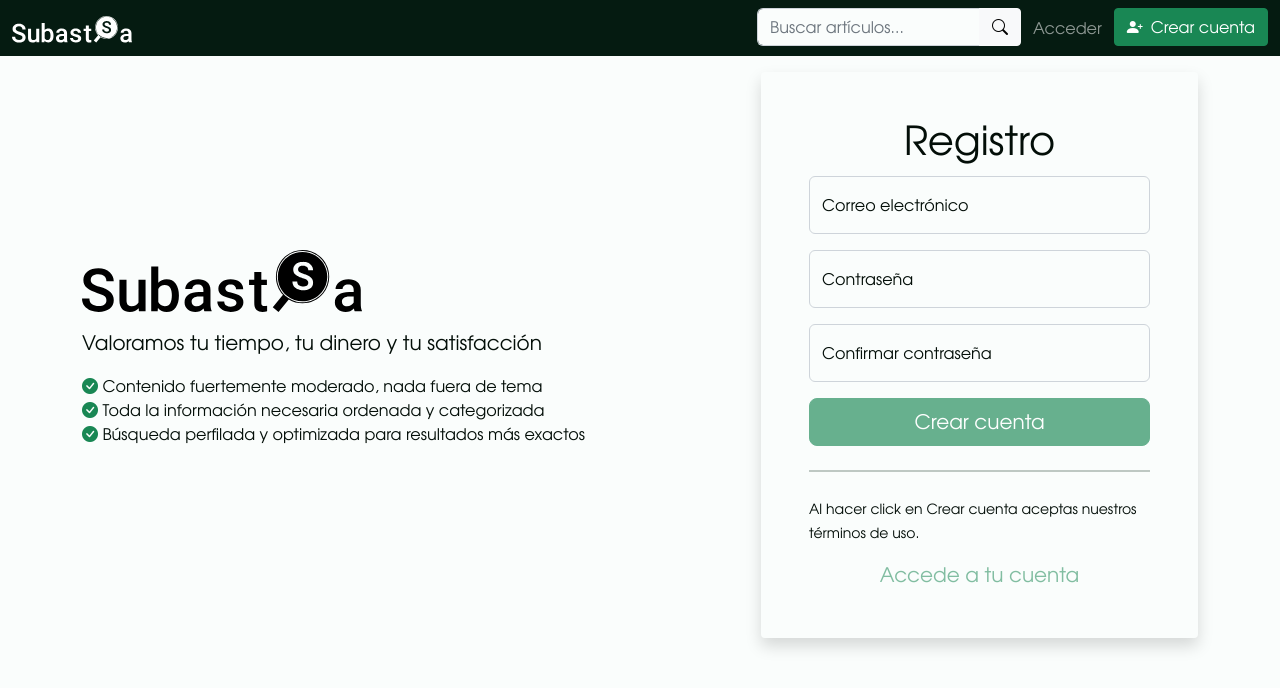
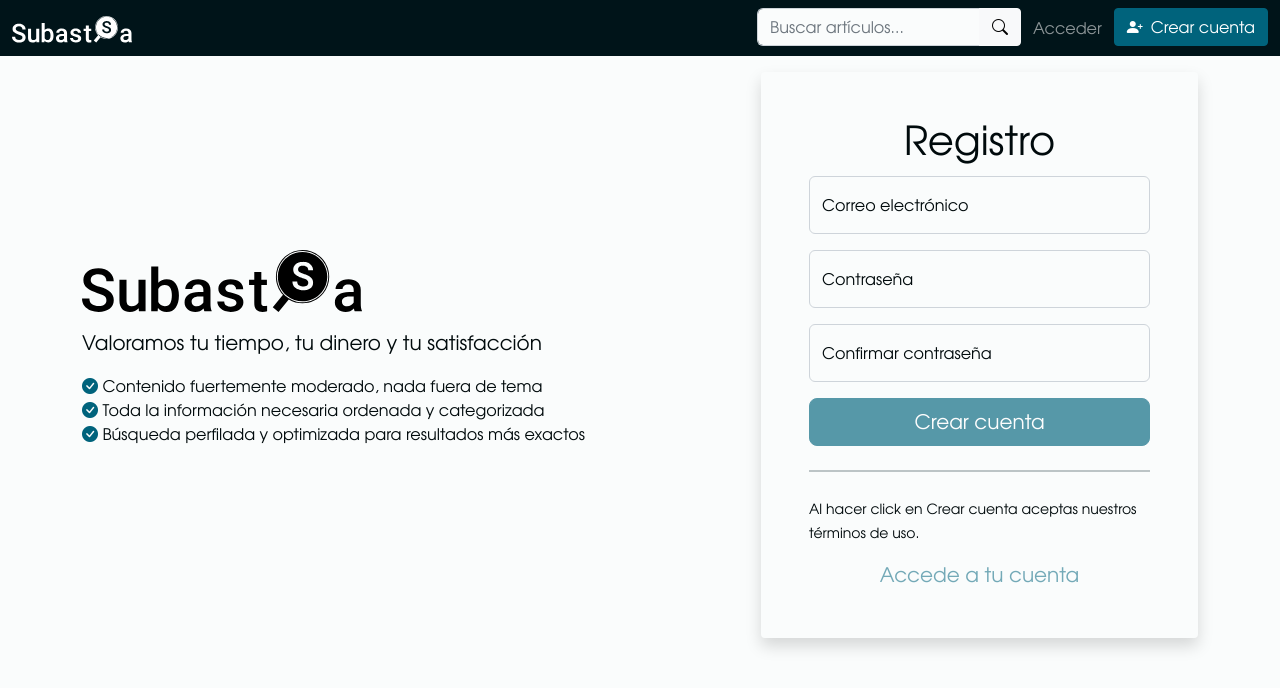
Before and after one commit to wonddark/mercadi, a React (Create React App) app: page / in a window 1280 px wide. Shown: the top 688 px of the page. Built offline with nearby package versions, Linux system fonts and the light colour scheme; no server answers.

Commit message:
Changed the primary color from green to a teal variant

```diff
--- a/src/theme/main.scss
+++ b/src/theme/main.scss
@@ -7,8 +7,8 @@
 
 $variable-prefix: s-;
 $font-family-sans-serif: "URW Gothic L", sans-serif;
-$green: #198754;
-$primary: $green;
+$teal: #00637C;
+$primary: $teal;
 $red: #dc3545;
 $danger: $red;
 $gray-600: #6c757d;
```
Also changed, not shown: public/theme/main.css, 1 other file (tests, documents, lock files or other folders).
